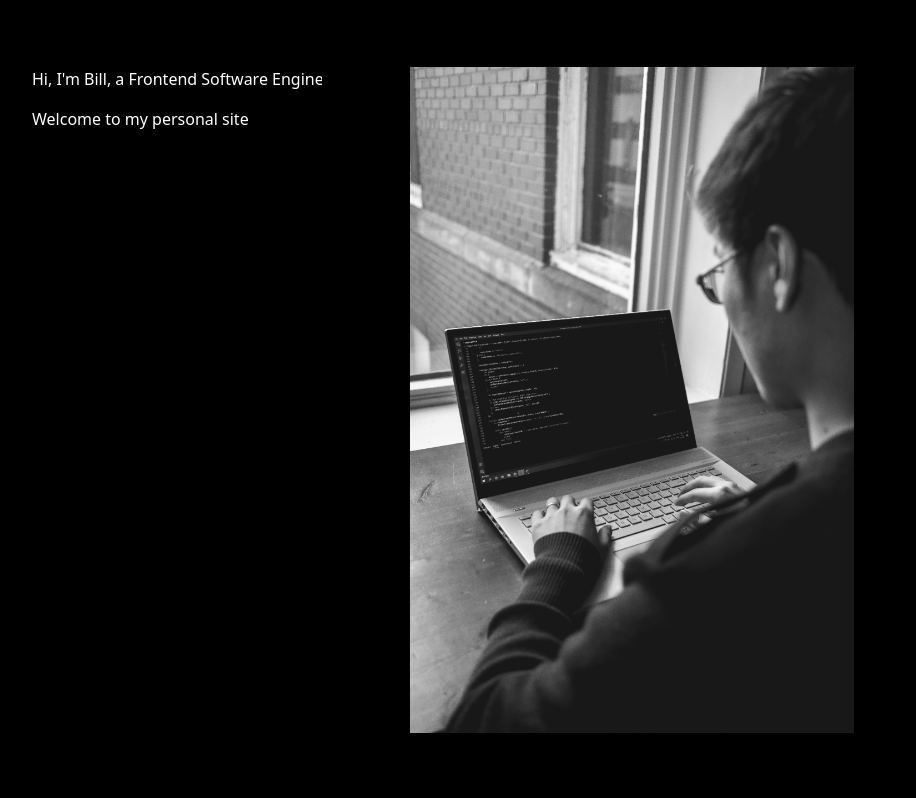
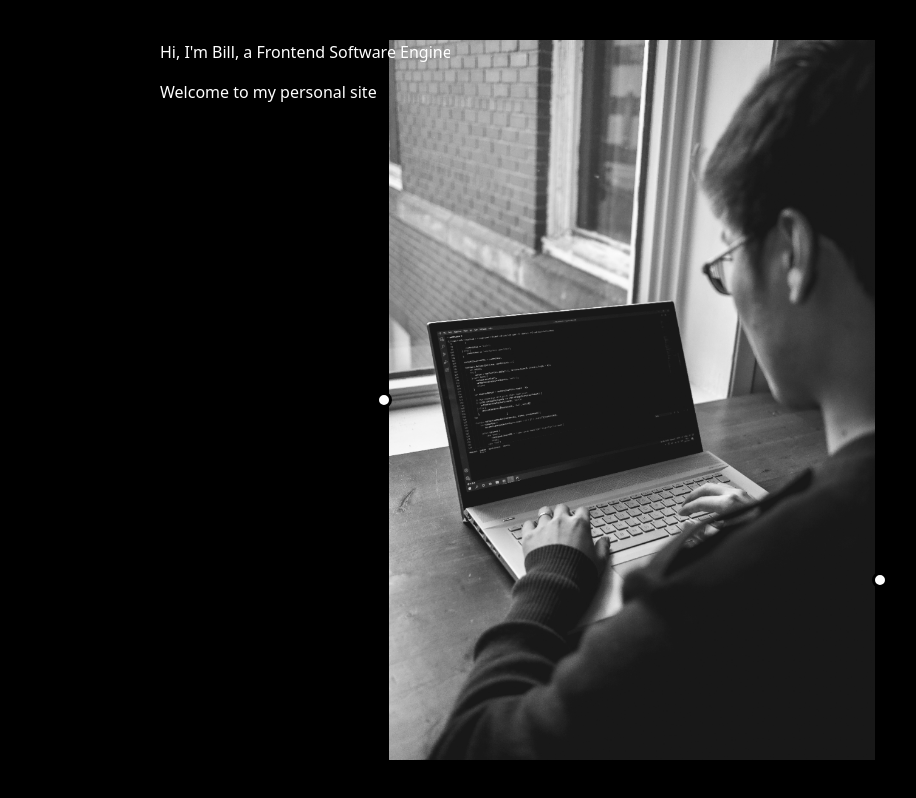
Before and after one commit to lzhlchmxl/2023-personal-site, a React (Create React App) app in the folder personal-project/: page / in a window 1280 px wide. Shown: the whole page, without its empty margins (8-924 px from the left). Built offline with nearby package versions, Linux system fonts and the light colour scheme.

Commit message:
add desktop version homepage

```diff
--- a/personal-project/src/App.tsx
+++ b/personal-project/src/App.tsx
@@ -1,27 +1,92 @@
 import React from 'react';
+import billAgainstWall from './assets/bill-against-wall.webp'
 import billCoding from './assets/bill-coding.webp'
+import billPianoHand from './assets/bill-piano-hand.webp'
 
 function App() {
 
   const typingClassName = `
                           absolute left-10 text-white overflow-hidden whitespace-nowrap
                           mx-auto my-0 z-10 opacity-0`
-                          // border-r-2 border-solid border-orange-300
+
+  const photosClassName = `w-full h-full max-h-[1500px] max-w-[1000px] saturate-0 object-cover
+                            group-hover:saturate-100 transition-all duration-1000 group-hover:cursor-pointer`
 
   return (
     <div className='flex h-screen items-center justify-center bg-black'>
-      <div className="relative flex w-full h-5/6 justify-center">
+      <div className="relative flex w-[80%] h-[90%] justify-center">
         <div className={`${typingClassName} top-0 animate-typing1`}>
           <p>Hi, I'm Bill, a Frontend Software Engineer.</p>
         </div>
         <div className={`${typingClassName} top-10 animate-typing2`}>
           <p>Welcome to my personal site :)</p>
         </div>
-        <img
-          className='max-h-[1200px] max-w-[800px] saturate-0 object-cover'
-          src={billCoding}
-        />
 
+        {/* left photo */}
+        <div className='relative flex justify-center items-center group'>
+          <div className='transition-all duration-1000 group-hover:cursor-pointer group-hover:opacity-100 opacity-0 absolute z-50 text-white bg-black/60 py-2 px-3 rounded-md text-2xl whitespace-nowrap'>Aspiring Entreprenuer</div>
+          <div className='transition-all duration-1000 group-hover:cursor-pointer group-hover:opacity-100 opacity-0 absolute h-[2px] z-40 bg-white w-[calc(50%-128px)] right-0'></div>
+          <img
+            className={`${photosClassName} animate-fadeInFromLeft opacity-0`}
+            src={billAgainstWall}
+            alt='bill standing against wall'
+          />
+        </div>
+
+        {/* first dividing line */}
+        <div
+          className='relative flex justify-center items-center mx-[5px]'
+        >
+          <div
+            className='absolute bg-white rounded-full w-4 h-4 z-10 border-[3px] border-black'
+          ></div>
+          <div
+            className='animate-wipeDown absolute w-[2px] h-full bg-white z-50 opacity-0'
+          ></div>
+        </div>
+
+        {/* middle photo */}
+        <div className='relative animate-shrink w-[900px] group'>
+          <div className='absolute bottom-0 w-full h-1/2'>
+            <div className='absolute top-0 w-full h-1/2 flex justify-center items-center'>
+              <div className='transition-all duration-1000 group-hover:cursor-pointer group-hover:opacity-100 opacity-0 z-40 absolute left-[-2px] top-[-2px] w-[calc(50%+4px)] h-[calc(50%-22px)] border-[2px] border-white border-b-0 border-l-0'></div>
+              <div className='transition-all duration-1000 group-hover:cursor-pointer group-hover:opacity-100 opacity-0 absolute z-50 text-white bg-black/60 py-2 px-3 rounded-md text-2xl whitespace-nowrap'>Front-end Engineer</div>
+              <div className='transition-all duration-1000 group-hover:cursor-pointer group-hover:opacity-100 opacity-0 z-40 absolute right-[-2px] bottom-[-2px] w-[calc(50%+4px)] h-[calc(50%-22px)] border-[2px] border-white border-t-0 border-r-0'></div>
+            </div>
+          </div>
+          <img
+            className={`${photosClassName} `}
+            src={billCoding}
+            alt='bill sit and coding'
+          />
+        </div>
+
+        {/* second dividing line */}
+        <div
+          className='relative mx-[5px] flex justify-center'
+        >
+          <div className='absolute h-1/2 flex bottom-0 justify-center items-center'>
+            <div
+              className='absolute bg-white rounded-full w-4 h-4 z-10 border-[3px] border-black'
+            ></div>
+          </div>
+          <div
+            className='animate-wipeDown absolute w-[2px] h-full bg-white z-50 bottom-0 opacity-0'
+          ></div>
+        </div>
+
+        {/* right photo */}
+        <div className='relative group'>
+          <div className='absolute h-1/2 w-full flex bottom-0 justify-center items-center'>
+            <div className='transition-all duration-1000 group-hover:opacity-100 opacity-0 absolute h-[2px] z-40 bg-white w-[calc(50%-98.5px)] left-0'></div>
+            <div className='transition-all duration-1000 group-hover:opacity-100 opacity-0 absolute z-50 text-white bg-black/60 py-2 px-3 rounded-md text-2xl whitespace-nowrap'>Piano Enthusiast</div>
+          </div>
+          <img
+            className={`${photosClassName} animate-fadeInFromRight opacity-0`}
+            src={billPianoHand}
+            alt='bill playing piano'
+          />
+        </div>
       </div>
     </div>
   );
--- a/personal-project/tailwind.config.js
+++ b/personal-project/tailwind.config.js
@@ -21,22 +21,32 @@ module.exports = {
         fadeOut: {
           from: {opacity: '1'},
           to: {opacity: '0'}
+        },
+        wipeDown: {
+          from: { height: '0', opacity: '0' },
+          to: { height: '100%', opacity: '1'}
+        },
+        shrink: {
+          from: { 'max-width': '1000px' },
+          to: { 'max-width': '33%'}
+        },
+        fadeInFromLeft: {
+          from: { transform: 'translateX(-50px)', opacity: '0'},
+          to: { transform: 'translateX(0)',opacity: '1'}
+        },
+        fadeInFromRight: {
+          from: { transform: 'translateX(50px)', opacity: '0'},
+          to: { transform: 'translateX(0)',opacity: '1'}
         }
-        // typing3: {
-        //   from: { width: '0', opacity: '1' },
-        //   to: { width: '78px', opacity: '1' }
-        // },
-        // blink: {
-        //   'from, to': { borderColor: 'transparent' },
-        //   '50%': { borderColor: 'orange' }
-        // },
       },
       animation: {
         wiggle: 'wiggle 1s ease-in-out infinite',
         typing1: 'typing1 3s steps(40, end) forwards, fadeOut 1s 5.5s ease forwards',
         typing2: 'typing2 1.5s steps(40, end) forwards 3.5s, fadeOut 1s 6s ease forwards',
-        // typing3: 'typing3 0.5s steps(40, end) forwards 5.5s',
-        // blink: 'blink .75s step-end infinite',
+        wipeDown: 'wipeDown 1s linear 6s forwards',
+        shrink: 'shrink 3s ease-in-out 5s forwards',
+        fadeInFromLeft: 'fadeInFromLeft 3s ease-out 7s forwards',
+        fadeInFromRight: 'fadeInFromRight 3s ease-out 7s forwards',
       },
     },
   },
```
Also changed, not shown: personal-project/src/assets/bill-piano-hand.webp (renamed from personal-project/src/assets/bill-piano.webp).
